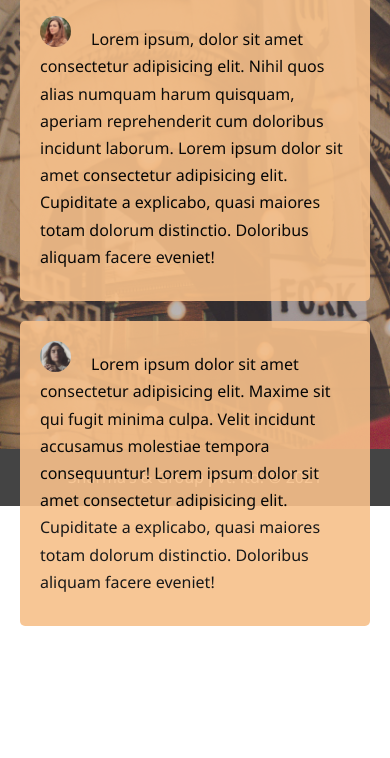
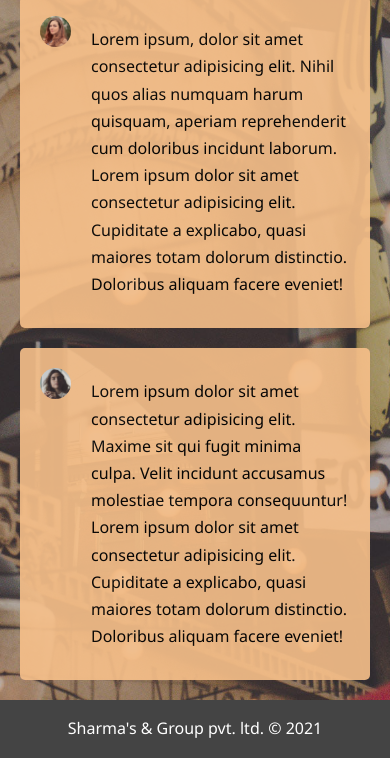
Before and after one commit to pravin-sharma/Hotel-Castlevania, a plain HTML site: page about.html in a window 390 px wide. Shown: the part 815-1573 px from the top of the page. Before the commit the page ends 1461 px from the top, so only its background shows below. Drawn offline with Linux system fonts and the light colour scheme.

Commit message:
Added Testimonial Part in About page. Not Responsive

```diff
--- a/css/style.css
+++ b/css/style.css
@@ -212,7 +212,7 @@ p{
 
 #testimonials{
     background: url('/image/test-bg.jpg') no-repeat center center/cover;
-    height: 600px;
+    height: auto;
 }
 
 #testimonials h2{
@@ -239,8 +239,7 @@ p{
 }
 
 #testimonials .testimonial p{
-    /* float: right;
-    width: 90%; */
+    overflow: hidden;
 }
 
 
```
